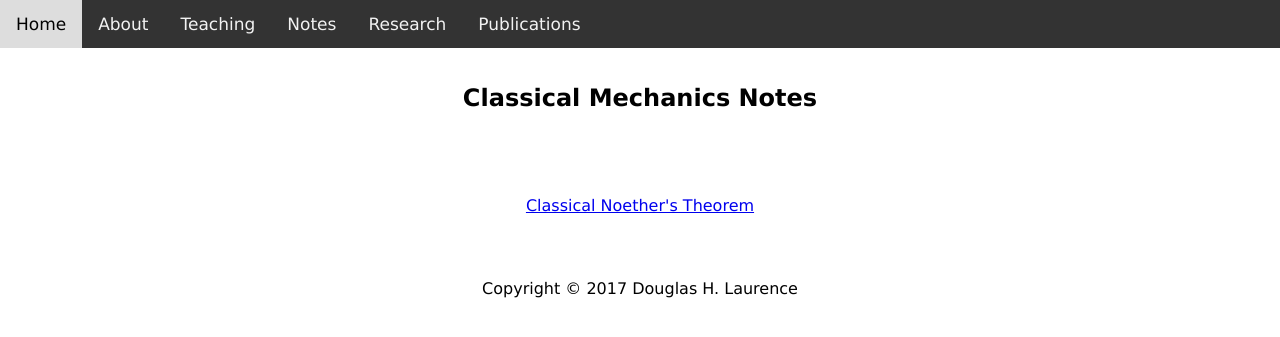
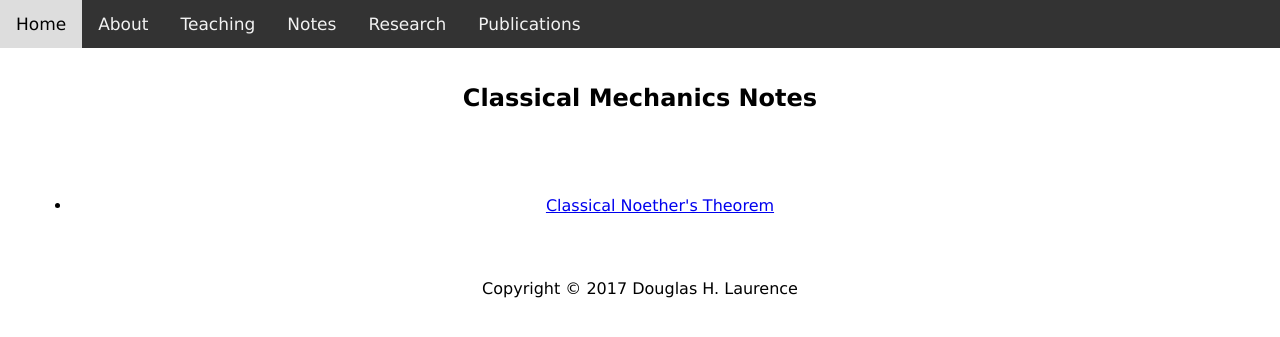
Before and after one commit to dhlaurence/dhlaurence.github.io, a Jekyll site: the page built from notes/classicalmechanics.html, in a window 1280 px wide. Shown: the top 337 px of the page. Built offline with Jekyll 4.4.1, drawn with Linux system fonts in a browser that asks for light colours.

Commit message:
Update classicalmechanics.html

```diff
--- a/notes/classicalmechanics.html
+++ b/notes/classicalmechanics.html
@@ -8,8 +8,10 @@ title: Classical Mechanics Notes
 </header>
 
 <article>
-  <p>
-    <center><a target="_blank" href="http://www.blazartheory.com/files/Classical_Noethers_Theorem.pdf">Classical Noether's Theorem</a></center>
-  </p>
+  <center>
+    <ul>
+      <li><a target="_blank" href="http://www.blazartheory.com/files/Classical_Noethers_Theorem.pdf">Classical Noether's Theorem</a></li>
+    </ul>
+  </center>
 
 </article>
```
